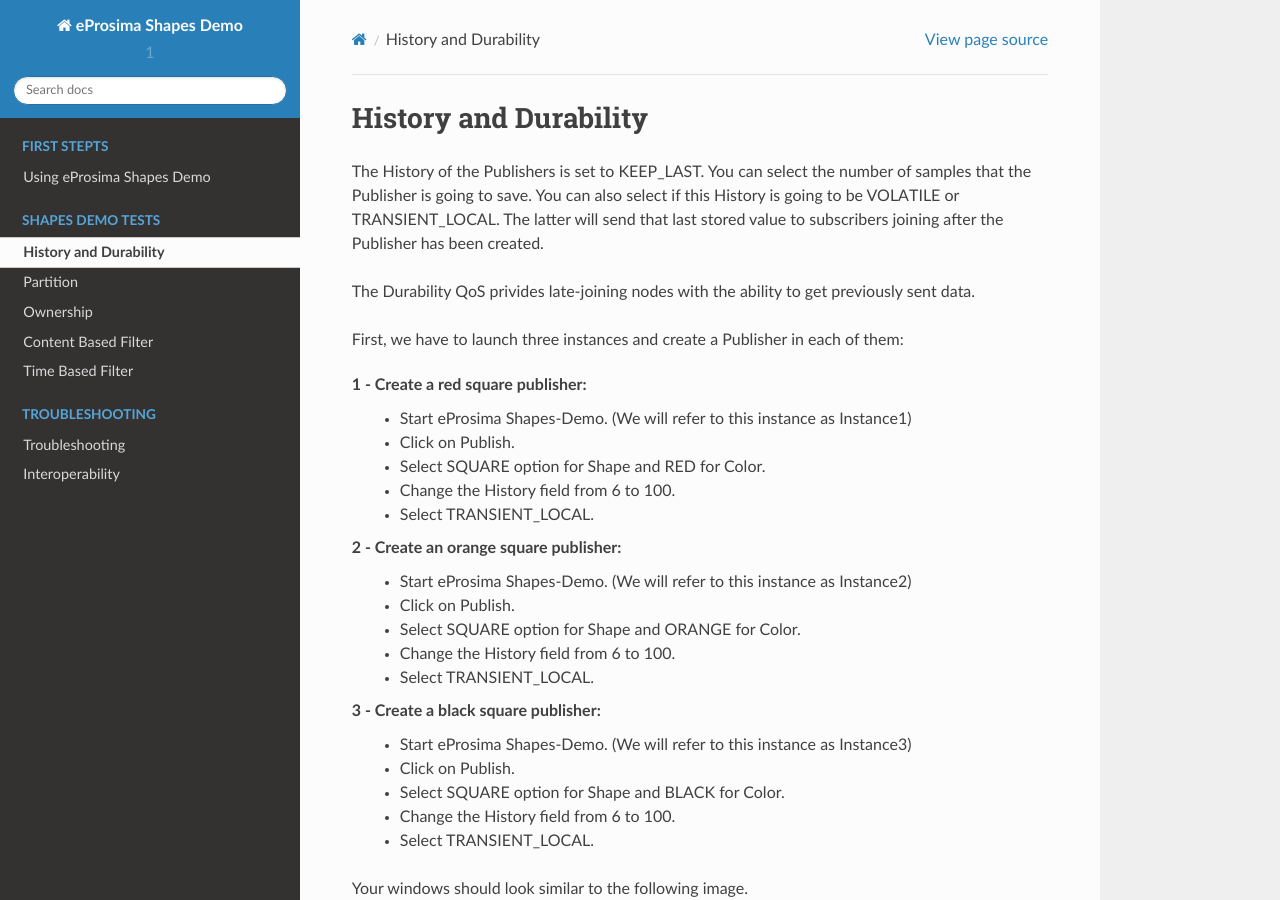
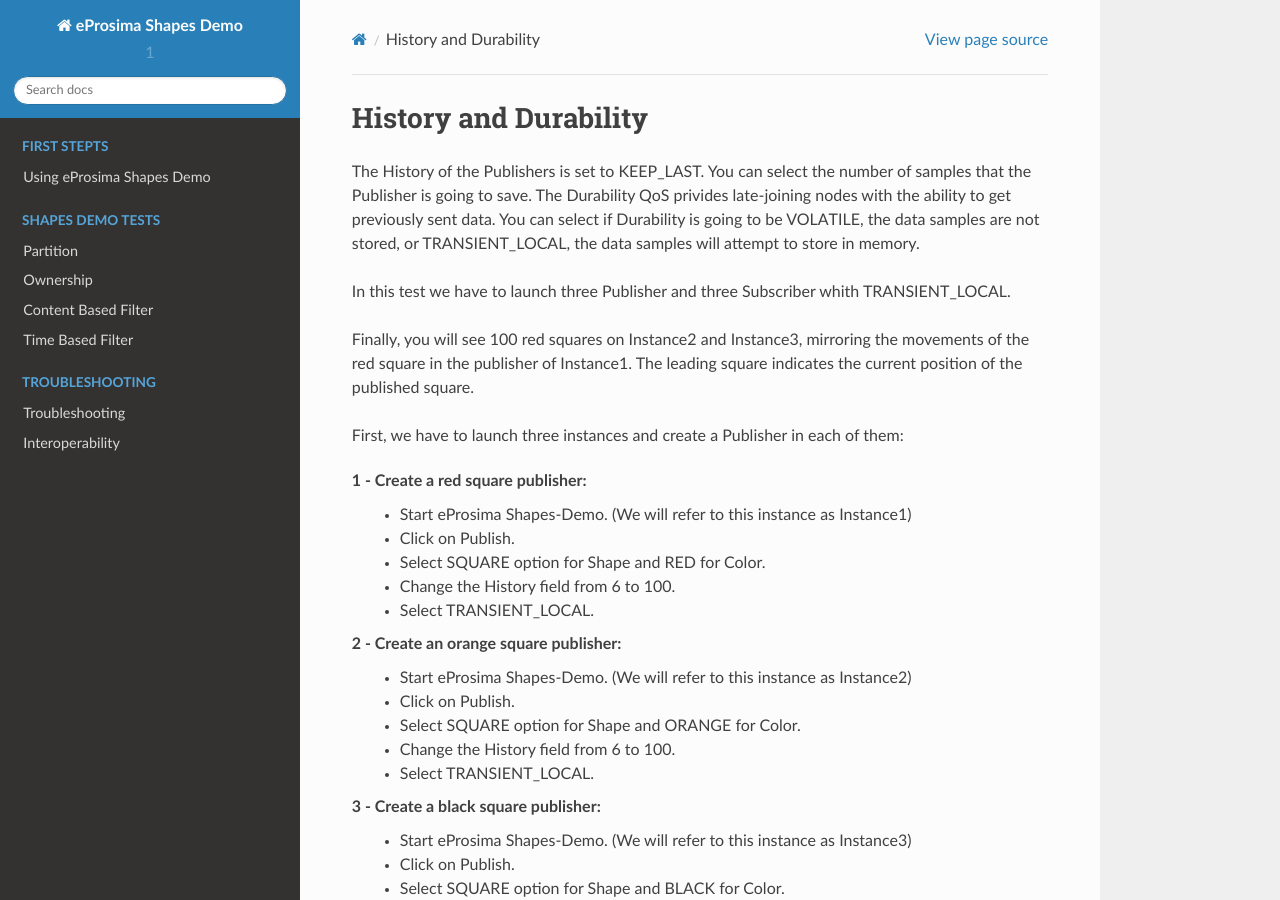
Before and after one commit to eProsima/Shapes-Demo-Docs, a Sphinx documentation site: the page built from docs/history_durability.rst, in a window 1280 px wide and 900 px high. Built offline with Sphinx 7.4.7 and the Read the Docs theme 2.0.0, drawn with Linux system fonts in a browser that asks for light colours; pages that are not in the unit, such as notebooks, are missing from menus; some of the changed text lies outside the part shown.

Commit message:
Update and rename test3.rst to history_durability.rst

```diff
--- a/docs/test3.rst
+++ b/docs/history_durability.rst
@@ -2,10 +2,11 @@
 ======================
 
 The History of the Publishers is set to KEEP_LAST. You can select the number of samples that the Publisher is going to save.
-You can also select if this History is going to be VOLATILE or TRANSIENT_LOCAL.
-The latter will send that last stored value to subscribers joining after the Publisher has been created.
+The Durability QoS privides late-joining nodes with the ability to get previously sent data. You can select if Durability is going to be VOLATILE, the data samples are not stored, or TRANSIENT_LOCAL, the data samples will attempt to store in memory.
 
-The Durability QoS privides late-joining nodes with the ability to get previously sent data.
+In this test we have to launch three Publisher and three Subscriber whith TRANSIENT_LOCAL.
+
+Finally, you will see 100 red squares on Instance2 and Instance3, mirroring the movements of the red square in the publisher of Instance1. The leading square indicates the current position of the published square.
 
 First, we have to launch three instances and create a Publisher in each of them:
 
```
Also changed, not shown: other parts of docs/history_durability.rst (+1 -1 lines).
